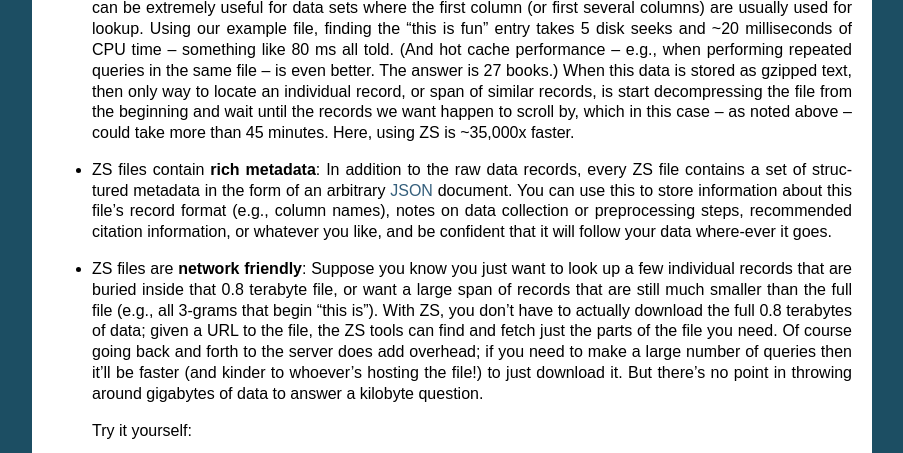
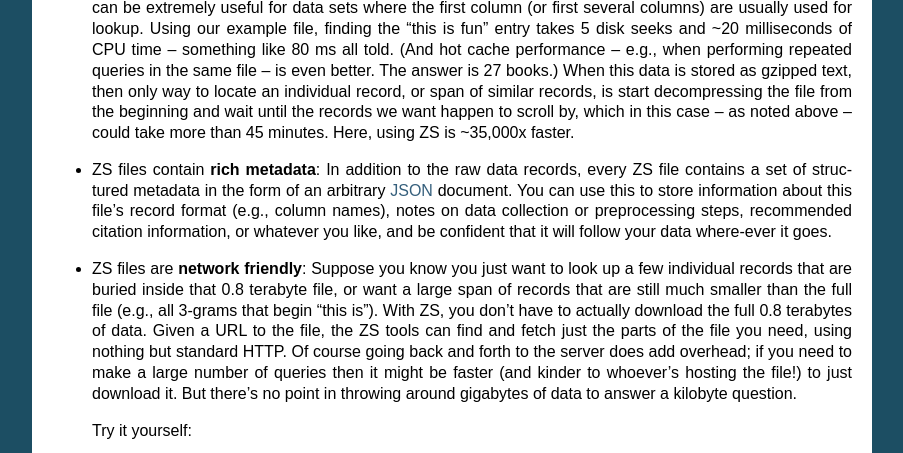
Before and after one commit to njsmith/zs, a Sphinx documentation site: the page built from doc/index.rst, in a window 1280 px wide and 900 px high, scrolled down 740 px, cut to the strip 0-453 px from the top of the window. Shown: the whole strip, without its empty margins (198-1101 px from the left). Built offline with Sphinx 7.4.7, drawn with Linux system fonts in a browser that asks for light colours.

Commit message:
more doc tweaks

```diff
--- a/doc/conf.py
+++ b/doc/conf.py
@@ -39,7 +39,7 @@
 
 # And set the TIME variable to control the output format from 'time' (see
 # index.rst)
-os.environ["TIME"] = "\n%U user, %S system, %E total elapsed time"
+os.environ["TIME"] = "\nReal time elapsed: %e seconds"
 
 # If extensions (or modules to document with autodoc) are in another directory,
 # add these directories to sys.path here. If the directory is relative to the
--- a/doc/index.rst
+++ b/doc/index.rst
@@ -113,13 +113,13 @@
   terabyte file, or want a large span of records that are still much
   smaller than the full file (e.g., all 3-grams that begin "this
   is"). With ZS, you don't have to actually download the full 0.8
-  terabytes of data; given a URL to the file, the ZS tools can find
-  and fetch just the parts of the file you need. Of course going back
-  and forth to the server does add overhead; if you need to make a
-  large number of queries then it'll be faster (and kinder to
-  whoever's hosting the file!) to just download it. But there's no
-  point in throwing around gigabytes of data to answer a kilobyte
-  question.
+  terabytes of data. Given a URL to the file, the ZS tools can find
+  and fetch just the parts of the file you need, using nothing but
+  standard HTTP. Of course going back and forth to the server does add
+  overhead; if you need to make a large number of queries then it
+  might be faster (and kinder to whoever's hosting the file!) to just
+  download it. But there's no point in throwing around gigabytes of
+  data to answer a kilobyte question.
 
   Try it yourself:
 
--- a/doc/library.rst
+++ b/doc/library.rst
@@ -60,10 +60,10 @@
 File attributes and metadata
 ''''''''''''''''''''''''''''
 
+:class:`ZS` objects provides a number of read-only attributes
+that give general information about the ZS file:
+
 .. class:: ZS
-
-   :class:`ZS` objects provides a number of read-only attributes
-   that give general information about the ZS file:
 
    .. attribute:: metadata
       :annotation:
```
Also changed, not shown: 1 other file.
